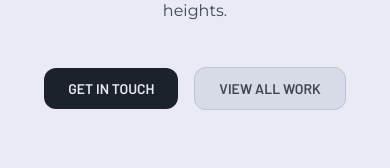
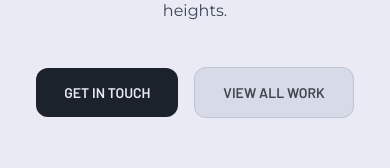
Before and after one commit to Sufiyan1949/OkeanTech_Portfolio, a React (Vite) app: page / in a window 390 px wide. Shown: the part 640-808 px from the top of the page. Built offline with nearby package versions, Linux system fonts and the light colour scheme.

Commit message:
minor bug fix

```diff
--- a/src/index.css
+++ b/src/index.css
@@ -150,13 +150,13 @@ body {
   }
 
   .btn {
-    padding: 12px 24px;
+    padding: 16px 28px;
     font-size: 14px;
     border-radius: 12px;
   }
 
   .btnSecondary {
-    padding: 12px 24px;
+    padding: 16px 28px;
     font-size: 14px;
     border-radius: 12px;
     margin-left: 16px;
```
